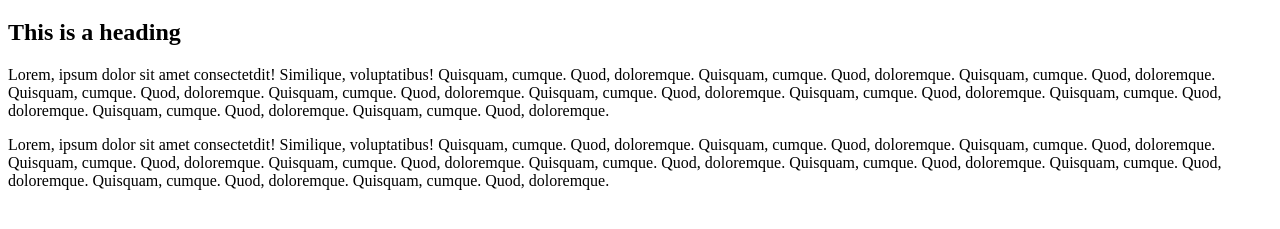
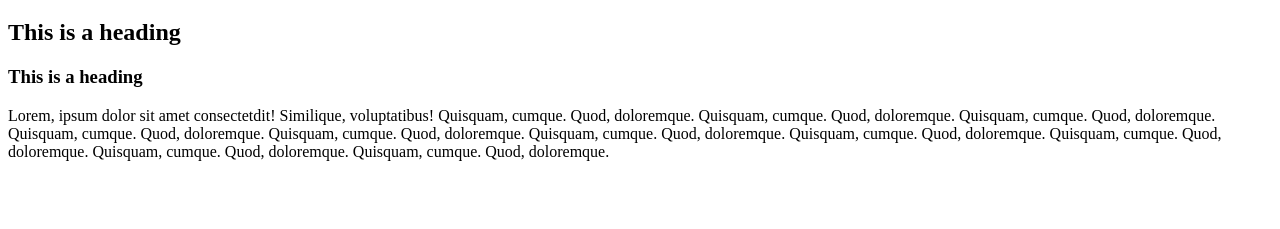
Before and after one commit to jayaporalla/mytesttut1, a plain HTML site: page INDEX.HTML in a window 1280 px wide. Shown: the part 61-290 px from the top of the page. Drawn offline with Linux system fonts and the light colour scheme.

Commit message:
my new commit at 11:38 AM.

```diff
--- a/INDEX.HTML
+++ b/INDEX.HTML
@@ -8,17 +8,12 @@
 <body>
     <h1>This is a head</h1>
     <h2 class="heading">This is a heading</h2>
+    <h3>This is a heading</h3>
     <p>
        Lorem, ipsum dolor sit amet consectetdit! Similique, voluptatibus! Quisquam, cumque. Quod, doloremque.
        Quisquam, cumque. Quod, doloremque. Quisquam, cumque. Quod, doloremque. Quisquam, cumque. Quod, doloremque.
        Quisquam, cumque. Quod, doloremque. Quisquam, cumque. Quod, doloremque. Quisquam, cumque. Quod, doloremque.
        Quisquam, cumque. Quod, doloremque. Quisquam, cumque. Quod, doloremque. Quisquam, cumque. Quod, doloremque.
     </p>
-    <p>
-        Lorem, ipsum dolor sit amet consectetdit! Similique, voluptatibus! Quisquam, cumque. Quod, doloremque.
-        Quisquam, cumque. Quod, doloremque. Quisquam, cumque. Quod, doloremque. Quisquam, cumque. Quod, doloremque.
-        Quisquam, cumque. Quod, doloremque. Quisquam, cumque. Quod, doloremque. Quisquam, cumque. Quod, doloremque.
-        Quisquam, cumque. Quod, doloremque. Quisquam, cumque. Quod, doloremque. Quisquam, cumque. Quod, doloremque.
-     </p>
 </body>
 </html>
--- a/style.css
+++ b/style.css
@@ -1,3 +1,5 @@
 *{
     margin:0;
+    padding:0;
+    box-sizing:border-box;
 }
```
